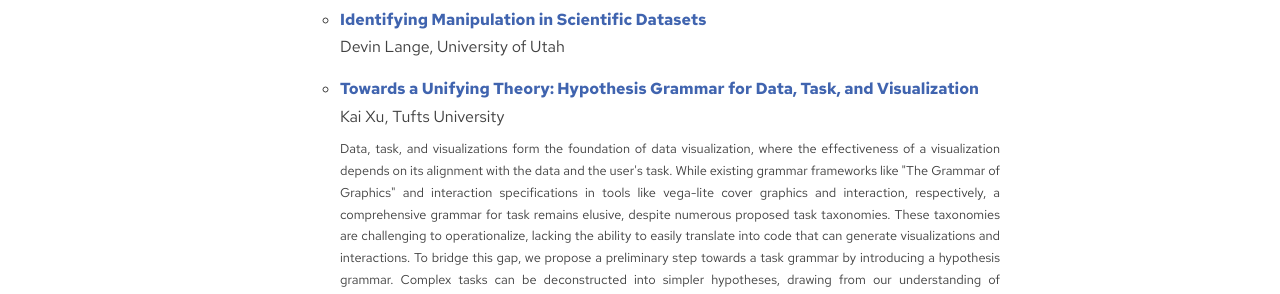
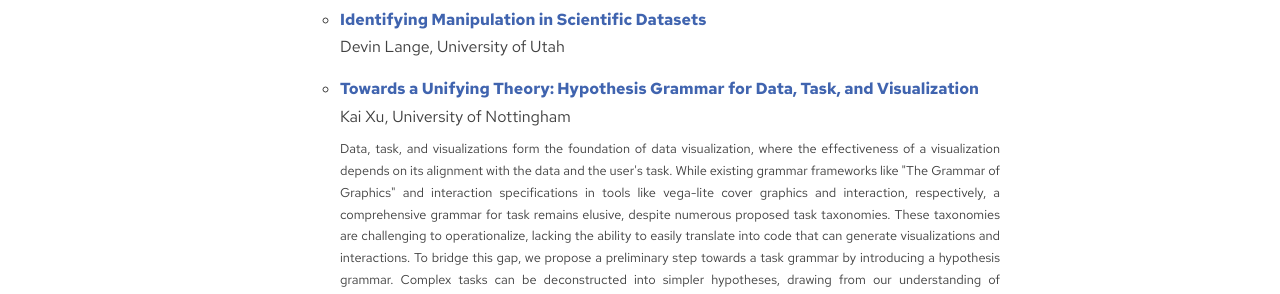
Before and after one commit to chgarth/fairvis.github.io, a Jekyll site: the page built from index.md, in a window 1280 px wide and 900 px high, scrolled down 2221 px. Shown: the part 154-448 px from the top of the window. Built offline with Jekyll 4.4.1, drawn with Linux system fonts in a browser that asks for light colours.

Commit message:
update program

```diff
--- a/index.md
+++ b/index.md
@@ -103,7 +103,7 @@ information, please also check [here](https://conferences.eg.org/eurovis2023/wor
     Devin Lange, University of Utah
 
   - <span style="color: #4064af; font-weight: bold;">Towards a Unifying Theory: Hypothesis Grammar for Data, Task, and Visualization</span>
-    Kai Xu, Tufts University
+    Kai Xu, University of Nottingham
 
     <p style="font-size: 80%; margin: -.5em 0 1em 0;">
     Data, task, and visualizations form the foundation of data visualization, where the effectiveness of a visualization depends on its alignment with the data and the user's task. While existing grammar frameworks like "The Grammar of Graphics" and interaction specifications in tools like vega-lite cover graphics and interaction, respectively, a comprehensive grammar for task remains elusive, despite numerous proposed task taxonomies. These taxonomies are challenging to operationalize, lacking the ability to easily translate into code that can generate visualizations and interactions. To bridge this gap, we propose a preliminary step towards a task grammar by introducing a hypothesis grammar. Complex tasks can be deconstructed into simpler hypotheses, drawing from our understanding of scientific hypotheses. One key advantage of this grammar is its potential to automatically generate hypotheses from a given dataset and subsequently generate visualizations for hypothesis testing, leveraging existing graphics and interaction grammars. Moreover, integrating hypothesis grammar can greatly support the FAIR principles. For instance, data can be annotated with the hypotheses they address, providing a deeper understanding of the "why" behind the data, surpassing conventional metadata like timestamps and authors. This annotation opens up possibilities such as searching for data based on specific hypotheses
```
